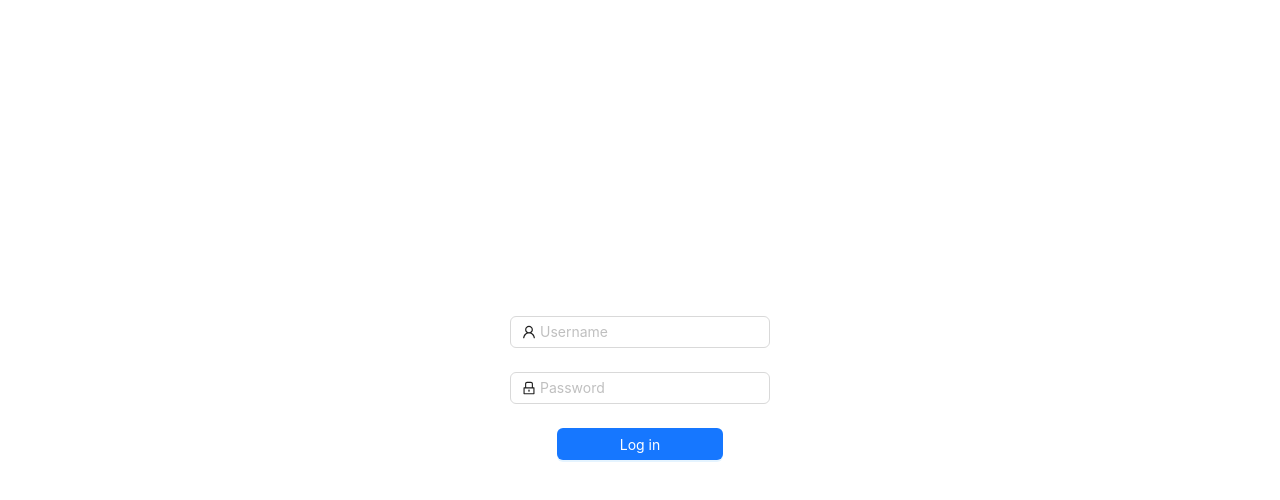
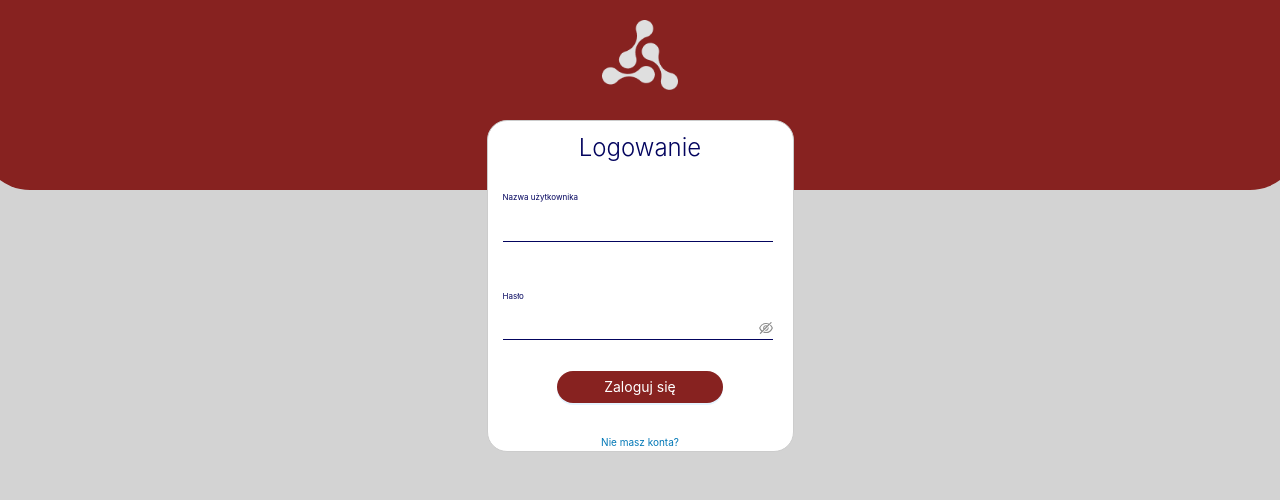
Before and after one commit to katwyp4/student_app, a React (Create React App) app in the folder client/: page / in a window 1280 px wide. Shown: the top 500 px of the page. Built offline with nearby package versions, Linux system fonts and the light colour scheme.

Commit message:
Stworzenie widoku logowania

```diff
--- a/client/src/pages/Log/Log.jsx
+++ b/client/src/pages/Log/Log.jsx
@@ -1,8 +1,13 @@
 import React from "react";
-import { useNavigate } from "react-router-dom";
-import { Form, Input, Button, notification } from "antd";
+import { useNavigate, Link } from "react-router-dom";
+import { Form, Input, Button, notification, Typography , Tooltip} from "antd";
 import { LockOutlined, UserOutlined } from '@ant-design/icons';
 import { signin } from "../../services/log.service";
+import { EyeTwoTone, EyeInvisibleOutlined } from '@ant-design/icons';
+
+const { Title } = Typography;
+
+
 
 export default function Log(){
     const navigate = useNavigate(); // do przekierowania.
@@ -26,38 +31,118 @@ export default function Log(){
     };
 
     return(
-        <Form name="login" className="login" onFinish={onFinish} style={{width: '100dvw', height: '100dvh', display: 'flex', justifyContent: 'center', alignItems: 'center', flexDirection: 'column'}}>
+        <div style={{
+            width: '100dvw',
+            height: '100vh',
+            display: 'flex',
+            flexDirection: 'column',
+            alignItems: 'center',
+            overflowX: 'hidden',
+            overflowY: 'hidden',
+            backgroundColor: '#D3D3D3'
+        }}>
+            <div style={{
+                width: '100%',
+                backgroundColor: '#872220',
+                height: '150px',
+                padding: '20px',
+                textAlign: 'center',
+                borderBottomLeftRadius: '50px',
+                borderBottomRightRadius: '50px',
+                zIndex: '1', // Wartość z-index dla tabeli
+                position: 'relative'
+            }}>
+                <img src={"logowikamp.png"} alt="Logo" style={{height: '70px', marginBottom: '20px'}}/>
+            </div>
+            <div style={{
+                width: '275px',
+                height: '300px',
+                border: '1px solid #ccc',
+                backgroundColor: 'white',
+                borderRadius: '20px',
+                marginTop: '50px',
+                padding: '15px',
+                margin: '-70px',
+                zIndex: '2',// Wartość z-index dla tabeli
+                position: 'relative'// Możesz usunąć tę właściwość, jeśli nie ma konfliktów z innymi elementami
+            }}>
+                <div style={{textAlign: 'center'}}>
+                    <Title level={3} style={{color: '#03045E', fontWeight: '300', marginTop: '-4px'}}>Logowanie</Title>
+                </div>
+                <Form
+                    name="login"
+                    className="login"
+                    requiredMark="optional"
+                    onFinish={onFinish}
+                    style={{
+                        width: '100%',
+                        height: '100%',
+                        display: 'flex',
+                        justifyContent: 'center',
+                        alignItems: 'center',
+                        flexDirection: 'column'
+                    }}
+                >
                     {contextHolder}
                     <Form.Item
                         name="username"
+                        label={<span style={{color: '#03045E', fontWeight: 'normal', fontSize: '8px',marginTop: '20px'}}>Nazwa użytkownika</span>}
+                        labelAlign="left"
+                        labelCol={{ span: 24 }}
                         rules={[
                             {
                                 required: true,
-                        message: 'Please input your Username!',
+                                message: <span style={{fontSize: '10px'}}>Proszę wpisać nazwę użytkownika!</span>
                             },
                         ]}
+                        //style={{ marginTop: '20px' }} // Dodajemy odstęp poniżej pola input
                     >
-                <Input prefix={<UserOutlined className="site-form-item-icon" />} placeholder="Username" />
+                        <Input
+                            bordered={false} // Wyłączamy ramkę
+                            style={{ borderBottom: '1px solid #03045E', color: '#03045E', borderRadius:'0', borderBottomWidth: '1px', width: '270px', // Ustawiamy szerokość inputa na 100% rodzica
+                                padding: '0',
+                                margin: '0',
+                                marginTop: '-10px',
+                            }} // Dodajemy linie pod polem input
+                        />
                     </Form.Item>
                     <Form.Item
                         name="password"
+                        label={<span style={{color: '#03045E', fontWeight: 'normal', fontSize: '8px', marginTop: '20px'}}>Hasło</span>}
+                        labelAlign="left"
+                        labelCol={{ span: 24 }}
                         rules={[
                             {
                                 required: true,
-                        message: 'Please input your Password!',
+                                message:  <span style={{ fontSize: '10px' }}>Proszę wpisać hasło!</span>
                             },
                         ]}
+                        //style={{ marginBottom: '10px', marginTop: '-70px' }} // Dodajemy odstęp poniżej pola input
                     >
-                <Input
-                    prefix={<LockOutlined className="site-form-item-icon" />}
-                    type="password"
-                    placeholder="Password"
+                        <Input.Password
+                            bordered={false} // Wyłączamy ramkę
+                            style={{ borderBottom: '1px solid #03045E', color: '#03045E', borderRadius:'0', borderBottomWidth: '1px', width: '270px', // Ustawiamy szerokość inputa na 100% rodzica
+                                padding: '0',
+                                margin: '0',
+                                marginTop: '-20px',
+                                //marginBottom: '5px'
+                            }}
+                            iconRender={visible => (visible ? <EyeTwoTone /> : <EyeInvisibleOutlined />)}
                         />
+
                     </Form.Item>
                     <Form.Item>
-                <Button type="primary" htmlType="submit" className="login-form-button" style={{width: '13dvw'}}>Log in</Button>
-                {/* Or <a href="/register">register now!</a> */}
+                        <Button type="primary" htmlType="submit" className="login-form-button" style={{width: '13dvw', backgroundColor: '#872220', borderRadius: '30px', marginBottom: '-40px'}}>Zaloguj się</Button>
                     </Form.Item>
+                    <Form.Item>
+
+                        <Link to="/register" level={1} style={{ color: '#0077B6', fontSize: '10px' }}>Nie masz konta?</Link>
+
+                    </Form.Item>
+
                 </Form>
-    );
+            </div>
+        </div>
+    )
+        ;
 }
```
Also changed, not shown: client/public/logowikamp.png (added). Lines whose indentation alone changed are shown as unchanged.
